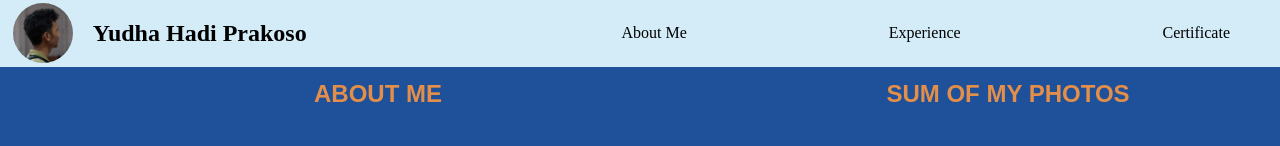
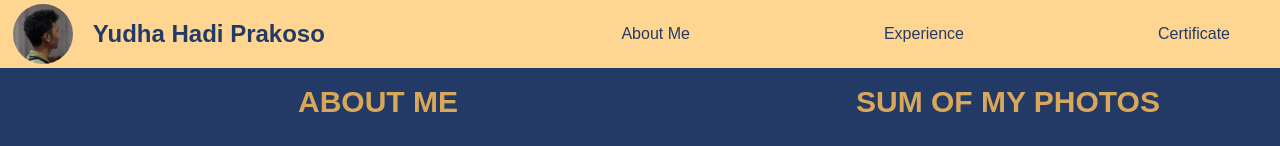
Before and after one commit to yudhahp31/portofolio, a plain HTML site: page index.html in a window 1280 px wide. Shown: the top 146 px of the page. Drawn offline with Linux system fonts and the light colour scheme; grey boxes are pictures that could not be loaded; a web font is replaced by a local one.

Commit message:
Update style.css
Revisi Warna

```diff
--- a/style.css
+++ b/style.css
@@ -7,13 +7,13 @@ body{
     padding: 0;
     width: 100%;
     height: 100%;
-    background-color: #1F509A;
+    background-color: #233A66;
     overflow-x: hidden;
 }
 #navbar{
     display: flex;
-    background-color: #D4EBF8;
-    color: black;
+    background-color: #FFD691;
+    color: #233A66;
     justify-content: space-between;
     align-items: center;
     padding-right: 30px;
@@ -21,6 +21,7 @@ body{
     transition: transform 0.3s ease;
     position: fixed;
     top: 0;
+    font-family: 'Bebas Neue', sans-serif;
 }
 .hidden {
     transform: translateY(-100%);
@@ -45,12 +46,16 @@ header img {
 }
 header a {
     text-decoration: none;
-    color : black;
+    color : #233A66;
+    transition: transform 0.3s ease;
+}
+header a:hover {
+    transform: scale(1.4);
 }
 main {
     width: 100%;
     display: flex;
-    color: #E38E49;
+    color: #ffffff;
     margin-top: 60px;
 }
 article{
@@ -64,6 +69,12 @@ article{
 article, aside, .experience , .certificate{
     font-family: 'Double Pivot', sans-serif;
 }
+article h1{
+    display: flex;
+    justify-content: center;
+    color: #D7A859;
+    font-size: 30px;
+}
 article p{
     padding-left: 20%;
     padding-right: 20%;
@@ -76,6 +87,12 @@ aside{
     columns: 300px;
     text-align: center;
     padding-right: 20px;
+}
+aside h1{
+    display: flex;
+    justify-content: center;
+    color: #D7A859;
+    font-size: 30px;
 }
 aside img{
     margin-top: 20px;
@@ -95,7 +112,7 @@ aside img:hover {
 .experience h1{
     display: flex;
     justify-content: center;
-    color: #E38E49;
+    color: #D7A859;
     font-size: 40px;
 }
 .experience-item {
@@ -107,12 +124,12 @@ aside img:hover {
     font-size: 1.4rem;
     font-weight: 700;
     margin: 0;
-    color: #64ffda;
+    color: #E38E49;
 }
 .experience-item h3 {
     font-size: 1.2rem;
     font-weight: 400;
-    color: #E38E49;
+    color: #D7A859;
     font-weight: bold;
     margin: 5px 0;
 }
@@ -133,7 +150,7 @@ aside img:hover {
 .experience-item .tags span {
     display: inline-block;
     background-color: #112240;
-    color: #64ffda;
+    color: #E38E49;
     font-size: 0.8rem;
     font-weight: 400;
     padding: 5px 10px;
@@ -143,7 +160,7 @@ aside img:hover {
 .certificate h1{
     display: flex;
     justify-content: center;
-    color: #E38E49;
+    color: #D7A859;
     font-size: 40px;
 }
 .certificate{
```
